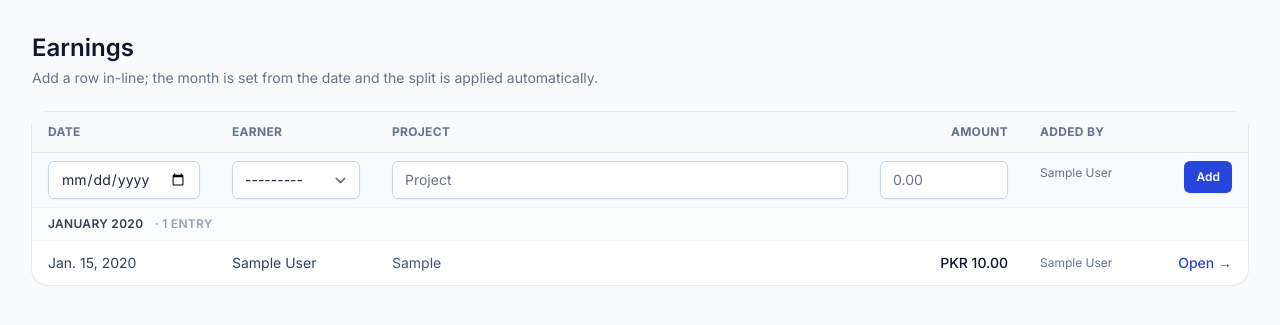
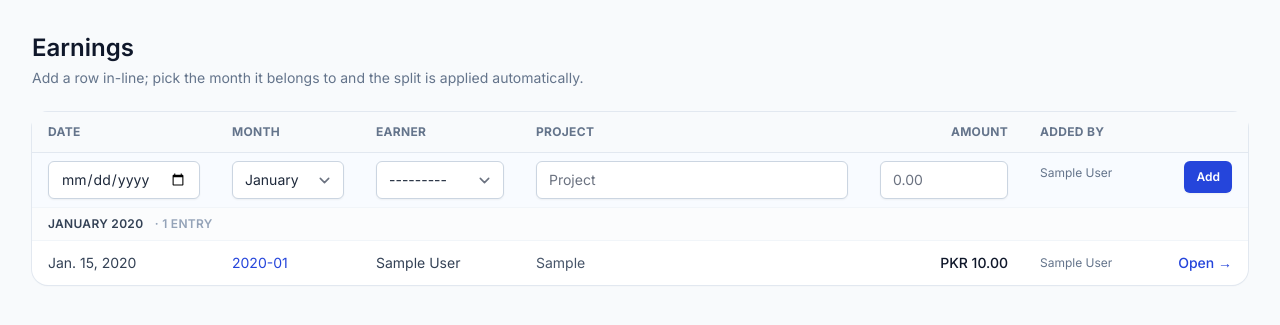
Before and after one commit to abzuar9658/Accounting, a Django app: page /earnings/ in a window 1280 px wide. Shown: the part 65-390 px from the top of the page. Run offline with Django 5.2, Linux system fonts and the light colour scheme; a user stored in the database is signed in; tables that the repository leaves empty hold one stand-in row (values such as "Sample post"); some libraries are stand-ins or nearby versions.

Commit message:
feat(earnings): explicit month picker in the inline-add row
- EarningForm now exposes 'month' as a dropdown of non-closed Months
  (defaults to the latest editable one); received_on no longer drives
  the month assignment so the accounting period is always explicit
- Earnings list table gains a Month column and the data rows show
  each row's month as a link to its detail page

```diff
--- a/apps/earnings/forms.py
+++ b/apps/earnings/forms.py
@@ -7,14 +7,14 @@ from .models import Earning, ReceiverKind
 
 
 class EarningForm(forms.ModelForm):
-    """Minimal form: month is derived from ``received_on`` server-side and the
-    receiver defaults to the earner. See ``earnings.views`` for that wiring."""
+    """Minimal form: the user picks the month explicitly; the receiver
+    defaults to the earner so the model's full clean is satisfied."""
 
     project = forms.CharField(max_length=120, required=True)
 
     class Meta:
         model = Earning
-        fields = ("earner", "amount", "project", "received_on")
+        fields = ("month", "earner", "amount", "project", "received_on")
         widgets = {
             "received_on": forms.DateInput(attrs={"type": "date"}),
         }
@@ -22,6 +22,13 @@ class EarningForm(forms.ModelForm):
     def __init__(self, *args, **kwargs):
         super().__init__(*args, **kwargs)
         self.fields["earner"].queryset = Person.objects.filter(is_active=True)
+        self.fields["month"].queryset = Month.objects.exclude(status=MonthStatus.CLOSED)
+        self.fields["month"].empty_label = "Pick month"
+        # Default the month to the latest editable one for convenience.
+        if not self.is_bound and not self.initial.get("month") and self.instance.pk is None:
+            latest = self.fields["month"].queryset.first()
+            if latest:
+                self.initial["month"] = latest.pk
         # Compact widgets for the inline table-row form.
         cls = "block w-full rounded-md border-slate-300 text-sm shadow-sm focus:border-brand-500 focus:ring-brand-500"
         for name, field in self.fields.items():
@@ -35,14 +42,11 @@ class EarningForm(forms.ModelForm):
 
     def clean(self):
         cleaned = super().clean()
-        received_on = cleaned.get("received_on")
-        if received_on:
-            existing = Month.objects.filter(year=received_on.year, month=received_on.month).first()
-            if existing and existing.status == MonthStatus.CLOSED:
-                raise forms.ValidationError(
-                    f"{existing.label} is closed; reopen it before adding earnings to it."
-                )
-            self.instance.month = Month.get_or_create_for(received_on.year, received_on.month)
+        month = cleaned.get("month")
+        if month and not month.is_editable:
+            raise forms.ValidationError(
+                f"{month.label} is closed; reopen it before adding earnings to it."
+            )
         # Default the receiver to the earner so the model's clean() doesn't
         # complain about the field that's been hidden from this form.
         earner = cleaned.get("earner")
--- a/templates/earnings/list.html
+++ b/templates/earnings/list.html
@@ -5,7 +5,7 @@
   <div class="mb-6 flex flex-wrap items-end justify-between gap-4">
     <div>
       <h1 class="text-2xl font-semibold text-slate-900">Earnings</h1>
-      <p class="mt-1 text-sm text-slate-500">Add a row in-line; the month is set from the date and the split is applied automatically.</p>
+      <p class="mt-1 text-sm text-slate-500">Add a row in-line; pick the month it belongs to and the split is applied automatically.</p>
     </div>
   </div>
 
@@ -20,6 +20,7 @@
         <thead class="bg-slate-50 text-left text-xs font-semibold uppercase tracking-wide text-slate-500">
           <tr>
             <th class="px-4 py-3 w-36">Date</th>
+            <th class="px-4 py-3 w-36">Month</th>
             <th class="px-4 py-3 w-40">Earner</th>
             <th class="px-4 py-3">Project</th>
             <th class="px-4 py-3 text-right w-40">Amount</th>
@@ -33,6 +34,10 @@
             <td class="px-4 py-2 align-top">
               {{ add_form.received_on }}
               {% if add_form.received_on.errors %}<p class="mt-1 text-xs text-rose-600">{{ add_form.received_on.errors|join:" " }}</p>{% endif %}
+            </td>
+            <td class="px-4 py-2 align-top">
+              {{ add_form.month }}
+              {% if add_form.month.errors %}<p class="mt-1 text-xs text-rose-600">{{ add_form.month.errors|join:" " }}</p>{% endif %}
             </td>
             <td class="px-4 py-2 align-top">
               {{ add_form.earner }}
@@ -54,7 +59,7 @@
 
           {% for month, rows in grouped %}
             <tr class="bg-slate-50/60">
-              <td colspan="6" class="px-4 py-2 text-xs font-semibold uppercase tracking-wide text-slate-500">
+              <td colspan="7" class="px-4 py-2 text-xs font-semibold uppercase tracking-wide text-slate-500">
                 <a href="{% url 'periods:month_detail' code=month.code %}" class="text-slate-700 hover:text-brand-700">{{ month.label }}</a>
                 <span class="ml-2 text-slate-400">· {{ rows|length }} entr{{ rows|length|pluralize:"y,ies" }}</span>
               </td>
@@ -62,6 +67,7 @@
             {% for e in rows %}
               <tr>
                 <td class="whitespace-nowrap px-4 py-3 text-slate-700">{{ e.received_on }}</td>
+                <td class="whitespace-nowrap px-4 py-3"><a href="{% url 'periods:month_detail' code=e.month.code %}" class="text-brand-600 hover:text-brand-700">{{ e.month.code }}</a></td>
                 <td class="whitespace-nowrap px-4 py-3 text-slate-700">{{ e.earner }}</td>
                 <td class="px-4 py-3 text-slate-600">{{ e.project|default:"—" }}</td>
                 <td class="whitespace-nowrap px-4 py-3 text-right font-medium text-slate-900">{{ e.amount|pkr }}</td>
@@ -70,7 +76,7 @@
               </tr>
             {% endfor %}
           {% empty %}
-            <tr><td colspan="6" class="px-4 py-10 text-center text-slate-500">No earnings yet — use the row above to add one.</td></tr>
+            <tr><td colspan="7" class="px-4 py-10 text-center text-slate-500">No earnings yet — use the row above to add one.</td></tr>
           {% endfor %}
         </tbody>
       </table>
```
